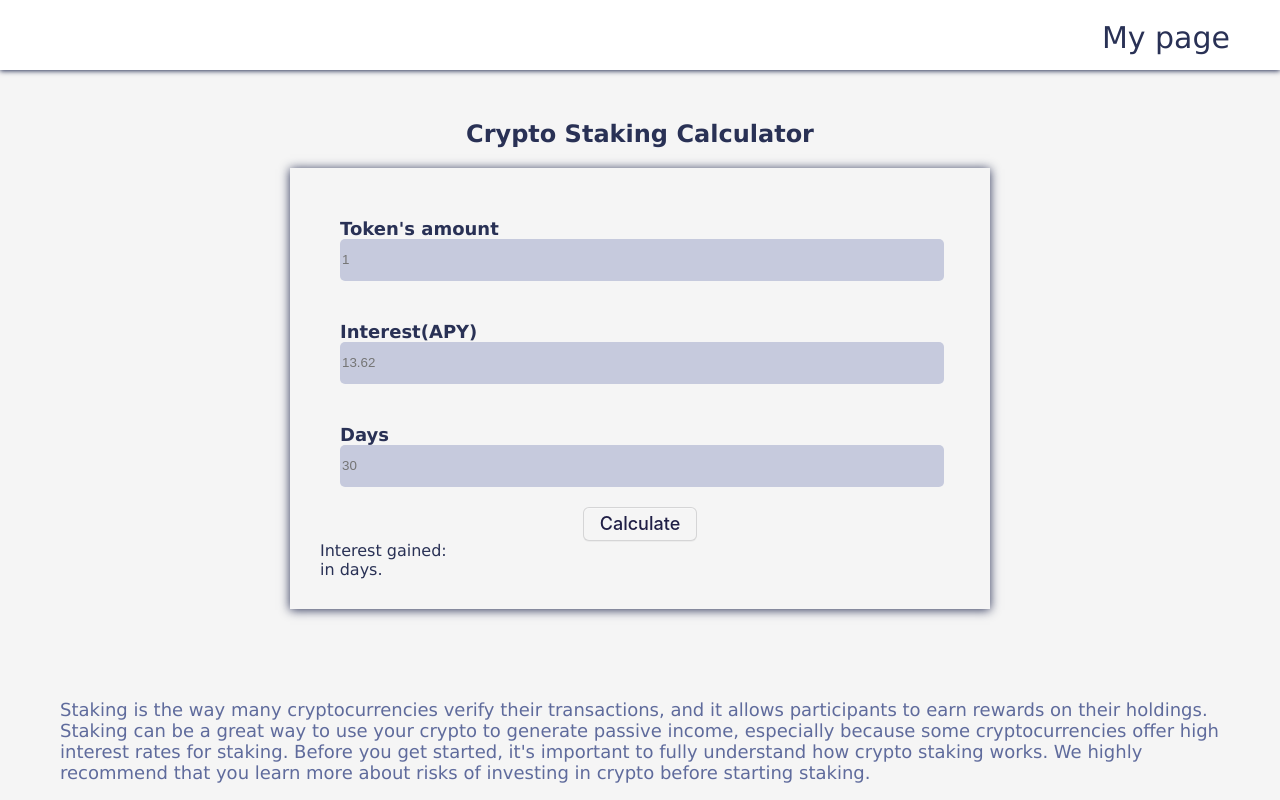
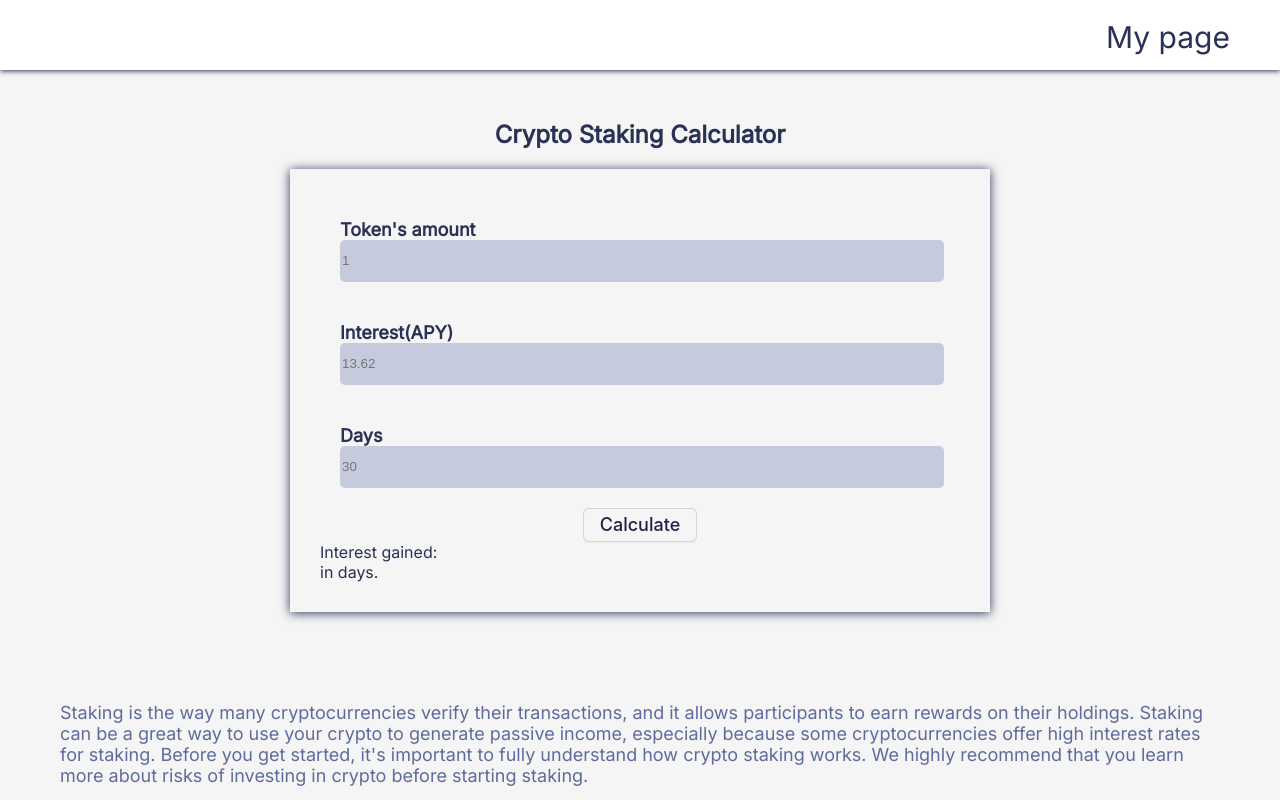
Before and after one commit to Silhouett12/Staking-calculator-v2, a React (Create React App) app: page / in a window 1280 px wide. Shown: the top 800 px of the page. Built offline with nearby package versions, Linux system fonts and the light colour scheme; no server answers.

Commit message:
Font-family changed

```diff
--- a/public/index.html
+++ b/public/index.html
@@ -8,6 +8,12 @@
       name="staking calculator"
       content="Web site created using create-react-app"
     />
+    <link rel="preconnect" href="https://fonts.googleapis.com" />
+    <link rel="preconnect" href="https://fonts.gstatic.com" crossorigin />
+    <link
+      href="https://fonts.googleapis.com/css2?family=Inter&display=swap"
+      rel="stylesheet"
+    />
     <title>Staking calculator</title>
   </head>
   <body>
--- a/src/App.css
+++ b/src/App.css
@@ -3,5 +3,5 @@
   padding: 0;
   box-sizing: border-box;
   background-color: whitesmoke;
-  font-family:'Lucida Sans', sans-serif;
+  font-family:'Inter', sans-serif;
 }
```
